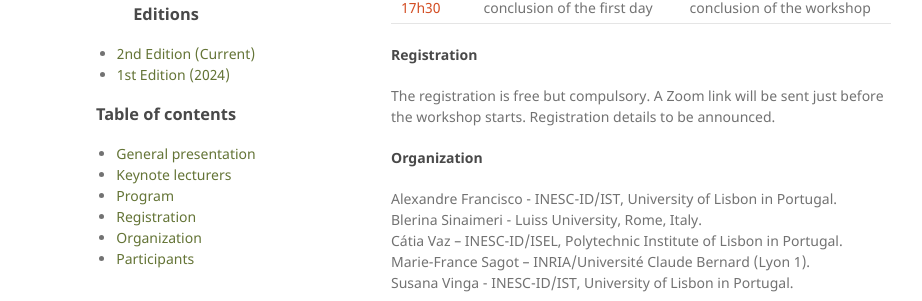
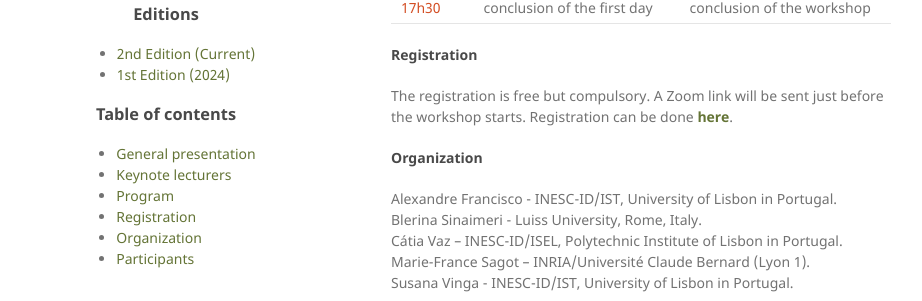
Before and after one commit to bioinf-isel/bioinf-isel.github.io, a Jekyll site: the page built from tree-for-a-tango/index.md, in a window 1280 px wide and 900 px high, scrolled down 1547 px. Shown: the part 230-531 px from the top of the window, without its empty margins (179-1101 px from the left). Built offline with Jekyll 4.4.1, drawn with Linux system fonts in a browser that asks for light colours; the repository's description, which GitHub fills in, is left out.

Commit message:
Registration link added.

```diff
--- a/tree-for-a-tango/index.md
+++ b/tree-for-a-tango/index.md
@@ -87,7 +87,7 @@ In order to cover a larger audience, the workshop will take place in the afterno
 
 #### Registration
 
-The registration is free but compulsory. A Zoom link will be sent just before the workshop starts. Registration details to be announced.
+The registration is free but compulsory. A Zoom link will be sent just before the workshop starts. Registration can be done **[here](https://cloud.inesc-id.pt/apps/forms/s/GxdjG4NcwPxyKmiJjyXjqWrA)**.
 
 #### Organization
 Alexandre Francisco - INESC-ID/IST, University of Lisbon in Portugal.\
```
